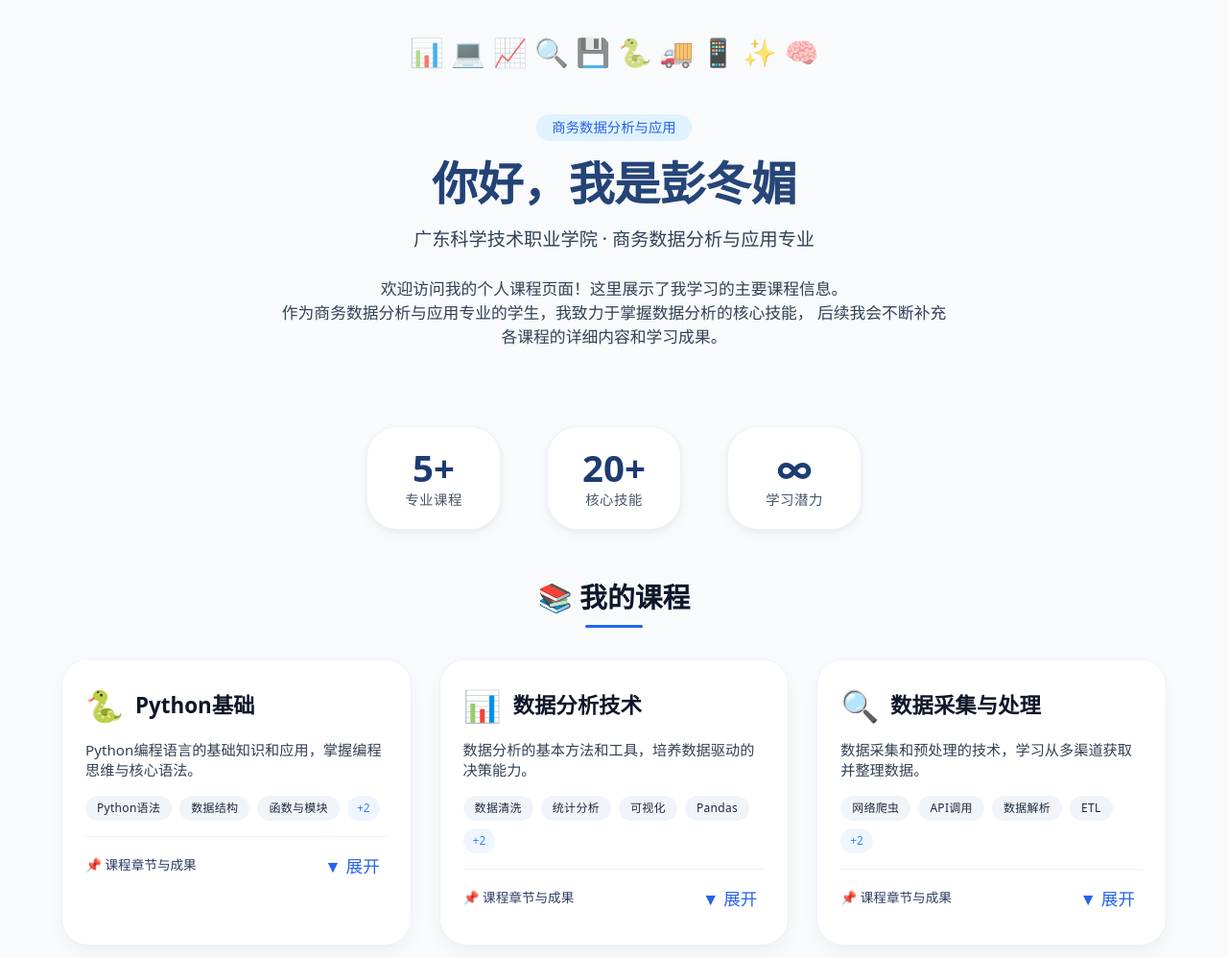
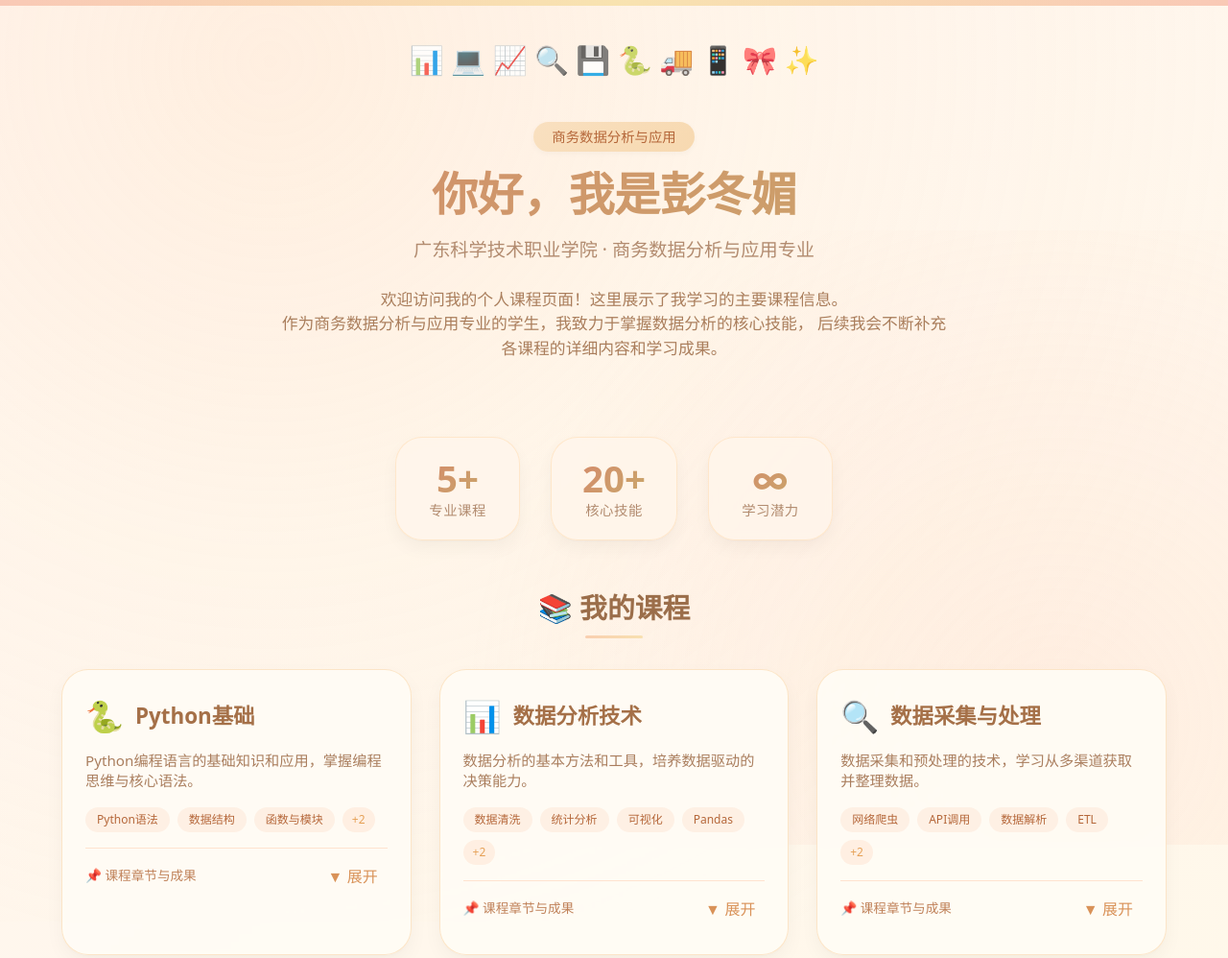
Before and after one commit to kdyvette/my-course-page, a plain HTML site: page index.html in a window 1280 px wide. Shown: the top 998 px of the page at 96% size. Drawn offline with Linux system fonts and the light colour scheme.

Commit message:
Update index.html

```diff
--- a/index.html
+++ b/index.html
@@ -13,30 +13,101 @@
 
         body {
             font-family: system-ui, -apple-system, 'Segoe UI', Roboto, 'Helvetica Neue', sans-serif;
-            background: #f8fafc;
-            color: #0f172a;
+            background: linear-gradient(145deg, #fff5f0 0%, #fff9e8 100%);
+            color: #4a3b2c;
             line-height: 1.5;
             scroll-behavior: smooth;
+            position: relative;
+        }
+
+        /* 装饰性背景光晕 */
+        body::before {
+            content: '';
+            position: fixed;
+            top: -20%;
+            left: -20%;
+            width: 140%;
+            height: 140%;
+            background: radial-gradient(circle at 30% 20%, rgba(255, 220, 180, 0.25), rgba(255, 240, 200, 0.1), transparent 70%);
+            pointer-events: none;
+            z-index: 0;
+        }
+
+        body::after {
+            content: '';
+            position: fixed;
+            bottom: -10%;
+            right: -10%;
+            width: 80%;
+            height: 80%;
+            background: radial-gradient(circle at 70% 80%, rgba(255, 200, 180, 0.2), transparent 70%);
+            pointer-events: none;
+            z-index: 0;
         }
 
         .container {
             max-width: 1200px;
             margin: 0 auto;
             padding: 0 24px;
+            position: relative;
+            z-index: 1;
         }
 
-        /* 顶部装饰图标行 */
+        /* 渐变顶部条 */
+        .top-bar {
+            position: fixed;
+            top: 0;
+            left: 0;
+            width: 100%;
+            height: 6px;
+            background: linear-gradient(90deg, #f9c9b6, #f8e3b0, #f9c9b6);
+            z-index: 100;
+        }
+
+        /* 回到顶部按钮 */
+        .back-to-top {
+            position: fixed;
+            bottom: 30px;
+            right: 20px;
+            background: linear-gradient(135deg, #f9c9b6, #f8e3b0);
+            color: #8b5e3c;
+            width: 48px;
+            height: 48px;
+            border-radius: 50%;
+            display: flex;
+            align-items: center;
+            justify-content: center;
+            cursor: pointer;
+            font-size: 1.8rem;
+            box-shadow: 0 4px 15px rgba(0,0,0,0.1);
+            transition: all 0.3s ease;
+            opacity: 0;
+            visibility: hidden;
+            z-index: 99;
+            border: none;
+        }
+
+        .back-to-top.show {
+            opacity: 1;
+            visibility: visible;
+        }
+
+        .back-to-top:hover {
+            transform: translateY(-3px);
+            box-shadow: 0 6px 20px rgba(0,0,0,0.15);
+        }
+
+        /* 头部装饰图标行 */
         .top-icons {
             display: flex;
             justify-content: center;
-            gap: 1.75rem;
+            gap: 1.5rem;
             flex-wrap: wrap;
-            padding: 2rem 1rem 1rem;
+            padding: 2.5rem 1rem 1rem;
             font-size: 1.8rem;
-            opacity: 0.7;
+            opacity: 0.8;
         }
 
-        /* 头部区域 */
         .hero {
             text-align: center;
             padding: 1rem 0 2rem;
@@ -45,7 +116,7 @@
         .hero h1 {
             font-size: 3rem;
             margin: 0.5rem 0;
-            background: linear-gradient(135deg, #1e3c72, #2b4c7c);
+            background: linear-gradient(135deg, #d48a6a, #c9a86b);
             background-clip: text;
             -webkit-background-clip: text;
             color: transparent;
@@ -54,25 +125,26 @@
 
         .hero .sub {
             font-size: 1.2rem;
-            color: #334155;
+            color: #b28b6f;
             margin-top: 0.25rem;
         }
 
         .hero .school {
             font-weight: 500;
-            color: #2563eb;
-            background: #e0f2fe;
+            background: linear-gradient(135deg, #f9e0c0, #f7d9b0);
             display: inline-block;
-            padding: 0.2rem 1rem;
-            border-radius: 30px;
+            padding: 0.3rem 1.2rem;
+            border-radius: 40px;
             font-size: 0.9rem;
+            color: #b5673a;
             margin-top: 0.75rem;
+            box-shadow: 0 2px 6px rgba(0,0,0,0.03);
         }
 
         .hero .desc {
             max-width: 700px;
             margin: 1.5rem auto 0;
-            color: #334155;
+            color: #aa7e5c;
             font-size: 1.05rem;
         }
 
@@ -80,42 +152,46 @@
         .stats {
             display: flex;
             justify-content: center;
-            gap: 3rem;
+            gap: 2rem;
             flex-wrap: wrap;
             margin: 3rem 0;
             text-align: center;
         }
 
         .stat-card {
-            background: white;
+            background: rgba(255, 245, 235, 0.8);
+            backdrop-filter: blur(4px);
             padding: 1.2rem 2rem;
-            border-radius: 32px;
-            box-shadow: 0 8px 20px rgba(0,0,0,0.02), 0 2px 6px rgba(0,0,0,0.05);
-            min-width: 140px;
+            border-radius: 28px;
+            box-shadow: 0 8px 18px rgba(0,0,0,0.04), 0 1px 2px rgba(0,0,0,0.03);
+            min-width: 130px;
             transition: all 0.2s;
-            border: 1px solid #eef2ff;
+            border: 1px solid rgba(255, 225, 190, 0.7);
         }
 
         .stat-number {
             font-size: 2.4rem;
             font-weight: 700;
-            color: #1e3c72;
+            background: linear-gradient(135deg, #d48a6a, #c9a86b);
+            background-clip: text;
+            -webkit-background-clip: text;
+            color: transparent;
             line-height: 1.2;
         }
 
         .stat-label {
             font-size: 0.9rem;
-            color: #475569;
+            color: #b28b6f;
             letter-spacing: 0.5px;
         }
 
-        /* 课程区域 */
         .section-title {
             font-size: 1.8rem;
             font-weight: 600;
             text-align: center;
             margin: 3rem 0 2rem;
             position: relative;
+            color: #9b6e4a;
         }
 
         .section-title:after {
@@ -123,7 +199,7 @@
             display: block;
             width: 60px;
             height: 3px;
-            background: #2563eb;
+            background: linear-gradient(90deg, #f9cfb0, #f8e0b0);
             margin: 0.5rem auto 0;
             border-radius: 4px;
         }
@@ -135,21 +211,23 @@
             margin-bottom: 2rem;
         }
 
-        /* 课程卡片 ———— 带展开效果和技能标签 */
+        /* 课程卡片 ———— 圆角20px + 柔和阴影 + hover上浮 */
         .course-card {
-            background: white;
+            background: rgba(255, 252, 245, 0.9);
+            backdrop-filter: blur(2px);
             border-radius: 28px;
             padding: 1.5rem;
-            box-shadow: 0 10px 25px -5px rgba(0,0,0,0.05), 0 2px 4px -1px rgba(0,0,0,0.01);
-            transition: all 0.25s ease;
-            border: 1px solid #eef2ff;
+            box-shadow: 0 8px 20px rgba(0,0,0,0.04), 0 2px 4px rgba(0,0,0,0.02);
+            transition: all 0.3s cubic-bezier(0.2, 0, 0, 1);
+            border: 1px solid rgba(250, 215, 170, 0.6);
             cursor: pointer;
         }
 
         .course-card:hover {
-            transform: translateY(-5px);
-            box-shadow: 0 20px 30px -12px rgba(0,0,0,0.1);
-            border-color: #cbdff2;
+            transform: translateY(-8px);
+            box-shadow: 0 20px 30px -12px rgba(0,0,0,0.12);
+            border-color: #fce2be;
+            background: rgba(255, 254, 250, 0.98);
         }
 
         .card-header {
@@ -166,16 +244,16 @@
         .card-header h3 {
             font-size: 1.4rem;
             font-weight: 600;
+            color: #a57048;
         }
 
         .course-desc {
-            color: #334155;
+            color: #aa7e5e;
             margin: 0.5rem 0 1rem;
             font-size: 0.95rem;
             line-height: 1.4;
         }
 
-        /* 技能标签组 */
         .skill-tags {
             display: flex;
             flex-wrap: wrap;
@@ -184,53 +262,51 @@
         }
 
         .skill-tag {
-            background: #f1f5f9;
-            color: #1e293b;
+            background: #fef0e4;
+            color: #b5673a;
             padding: 4px 12px;
             border-radius: 30px;
             font-size: 0.75rem;
             font-weight: 500;
-            letter-spacing: 0.3px;
         }
 
         .extra-skills {
             font-size: 0.75rem;
-            color: #3b82f6;
+            color: #e6a157;
             font-weight: 500;
-            background: #eff6ff;
+            background: #ffefe2;
             padding: 4px 10px;
             border-radius: 30px;
         }
 
-        /* 展开/收起区域 */
         .expand-section {
             margin-top: 1rem;
-            border-top: 1px solid #eef2ff;
+            border-top: 1px solid #ffe3cf;
             padding-top: 0.8rem;
             display: flex;
             justify-content: space-between;
             align-items: center;
             font-size: 0.85rem;
-            color: #2c3e66;
+            color: #c0825a;
         }
 
         .expand-btn {
             background: none;
             border: none;
-            font-size: 1.1rem;
+            font-size: 1rem;
             cursor: pointer;
-            color: #2563eb;
+            color: #d99258;
             font-weight: 500;
             display: flex;
             align-items: center;
             gap: 5px;
-            padding: 4px 8px;
+            padding: 4px 10px;
             border-radius: 30px;
             transition: background 0.2s;
         }
 
         .expand-btn:hover {
-            background: #eef2ff;
+            background: #ffe8dc;
         }
 
         .detail-content {
@@ -238,20 +314,19 @@
             overflow: hidden;
             transition: max-height 0.4s ease-out;
             margin-top: 0.5rem;
-            background: #f9fbfe;
-            border-radius: 18px;
+            background: #fffaf5;
+            border-radius: 20px;
             padding: 0 1rem;
-            color: #2d3a5e;
+            color: #aa7a54;
             font-size: 0.9rem;
         }
 
         .detail-content.show {
-            max-height: 180px;   /* 足够展示详情 */
+            max-height: 200px;
             padding: 0.8rem 1rem;
             margin-top: 0.8rem;
         }
 
-        /* 学习路径 */
         .path-grid {
             display: flex;
             flex-wrap: wrap;
@@ -261,20 +336,21 @@
         }
 
         .path-item {
-            background: white;
+            background: rgba(255, 248, 240, 0.8);
+            backdrop-filter: blur(2px);
             flex: 1;
-            min-width: 180px;
+            min-width: 170px;
             padding: 1.4rem 1rem;
-            border-radius: 32px;
+            border-radius: 28px;
             text-align: center;
             box-shadow: 0 4px 12px rgba(0,0,0,0.02);
-            border: 1px solid #e2e8f0;
+            border: 1px solid #f7e3cf;
             transition: all 0.2s;
         }
 
         .path-step {
-            background: #2563eb10;
-            color: #2563eb;
+            background: #ffe1c6;
+            color: #b5673a;
             width: 36px;
             height: 36px;
             line-height: 36px;
@@ -286,14 +362,15 @@
 
         .path-item h4 {
             margin: 0.5rem 0;
+            color: #a06e48;
         }
 
         footer {
             text-align: center;
             padding: 2rem 0 3rem;
-            border-top: 1px solid #e2e8f0;
+            border-top: 1px solid #f7e3cf;
             margin-top: 2rem;
-            color: #5b6e8c;
+            color: #c4966c;
             font-size: 0.85rem;
         }
 
@@ -307,18 +384,21 @@
             .stats {
                 gap: 1rem;
             }
+            .course-card:hover {
+                transform: translateY(-4px);
+            }
         }
     </style>
 </head>
 <body>
+<div class="top-bar"></div>
+<button class="back-to-top" id="backToTop" aria-label="回到顶部">↑</button>
 
 <div class="container">
-    <!-- 顶部装饰图标 (对标参考网站的图标行) -->
     <div class="top-icons">
-        📊 💻 📈 🔍 💾 🐍 🚚 📱 ✨ 🧠
+        📊 💻 📈 🔍 💾 🐍 🚚 📱 🎀 ✨
     </div>
 
-    <!-- 个人简介头部 -->
     <div class="hero">
         <div class="school">商务数据分析与应用</div>
         <h1>你好，我是彭冬媚</h1>
@@ -330,20 +410,15 @@
         </div>
     </div>
 
-    <!-- 统计卡片模块 (完整实现) -->
     <div class="stats">
         <div class="stat-card"><div class="stat-number">5+</div><div class="stat-label">专业课程</div></div>
         <div class="stat-card"><div class="stat-number">20+</div><div class="stat-label">核心技能</div></div>
         <div class="stat-card"><div class="stat-number">∞</div><div class="stat-label">学习潜力</div></div>
     </div>
 
-    <!-- 课程列表模块 (带技能标签 + 展开内容) -->
     <div class="section-title">📚 我的课程</div>
-    <div class="courses-grid" id="coursesGrid">
-        <!-- 课程卡片会由js动态生成 确保结构和参考网站一致: 技能标签 + 详情展开 -->
-    </div>
+    <div class="courses-grid" id="coursesGrid"></div>
 
-    <!-- 学习路径 -->
     <div class="section-title">🗺️ 学习路径</div>
     <div class="path-grid">
         <div class="path-item"><div class="path-step">1</div><h4>基础阶段</h4><p>Python基础、数据库原理</p></div>
@@ -353,61 +428,18 @@
     </div>
 
     <footer>
-        © 2025 彭冬媚 | 商务数据分析课程主页 | 持续更新中 ✨
+        © 彭冬媚 | 商务数据分析课程主页 | ins温柔风 · 持续更新 ✨
     </footer>
 </div>
 
 <script>
-    // 课程数据：包含技能标签 和 详情内容
     const courses = [
-        {
-            emoji: "🐍",
-            title: "Python基础",
-            desc: "Python编程语言的基础知识和应用，掌握编程思维与核心语法。",
-            skills: ["Python语法", "数据结构", "函数与模块"],
-            extra: "+2",
-            detail: "✅ 学习变量与数据类型\n✅ 掌握条件判断与循环\n✅ 函数定义与文件操作\n✅ 数据科学常用库入门"
-        },
-        {
-            emoji: "📊",
-            title: "数据分析技术",
-            desc: "数据分析的基本方法和工具，培养数据驱动的决策能力。",
-            skills: ["数据清洗", "统计分析", "可视化", "Pandas"],
-            extra: "+2",
-            detail: "✅ 数据预处理技术\n✅ 描述性统计与推断\n✅ 图表洞察与报告撰写\n✅ 真实数据集案例实战"
-        },
-        {
-            emoji: "🔍",
-            title: "数据采集与处理",
-            desc: "数据采集和预处理的技术，学习从多渠道获取并整理数据。",
-            skills: ["网络爬虫", "API调用", "数据解析", "ETL"],
-            extra: "+2",
-            detail: "✅ Requests/BeautifulSoup爬虫\n✅ API认证与数据抓取\n✅ 数据清洗与格式统一\n✅ 大规模数据采集策略"
-        },
-        {
-            emoji: "🚚",
-            title: "供应链数据分析",
-            desc: "供应链管理中的数据分析应用，提升运营效率与决策水平。",
-            skills: ["供应链管理", "需求预测", "库存优化"],
-            extra: "+2",
-            detail: "✅ 预测方法与时间序列\n✅ 安全库存与服务水平\n✅ 物流路径规划\n✅ 供应链KPI设计"
-        },
-        {
-            emoji: "💾",
-            title: "数据库原理与应用",
-            desc: "数据库的基本原理和应用，掌握数据存储与管理的核心技术。",
-            skills: ["SQL语言", "数据库设计", "事务管理"],
-            extra: "+2",
-            detail: "✅ MySQL/PostgreSQL基础\n✅ 多表联查与索引优化\n✅ 范式与建模案例\n✅ 数据库备份与权限"
-        },
-        {
-            emoji: "💰",
-            title: "财务数据分析",
-            desc: "财务数据的分析方法和应用，理解业务经营状况。",
-            skills: ["财务报表分析", "财务指标", "数据可视化"],
-            extra: "+2",
-            detail: "✅ 三大报表解读与分析\n✅ 偿债、盈利、营运能力\n✅ Power BI/Excel 仪表板\n✅ 财务风险识别"
-        }
+        { emoji: "🐍", title: "Python基础", desc: "Python编程语言的基础知识和应用，掌握编程思维与核心语法。", skills: ["Python语法", "数据结构", "函数与模块"], extra: "+2", detail: "✅ 学习变量与数据类型<br>✅ 掌握条件判断与循环<br>✅ 函数定义与文件操作<br>✅ 数据科学常用库入门" },
+        { emoji: "📊", title: "数据分析技术", desc: "数据分析的基本方法和工具，培养数据驱动的决策能力。", skills: ["数据清洗", "统计分析", "可视化", "Pandas"], extra: "+2", detail: "✅ 数据预处理技术<br>✅ 描述性统计与推断<br>✅ 图表洞察与报告撰写<br>✅ 真实数据集案例实战" },
+        { emoji: "🔍", title: "数据采集与处理", desc: "数据采集和预处理的技术，学习从多渠道获取并整理数据。", skills: ["网络爬虫", "API调用", "数据解析", "ETL"], extra: "+2", detail: "✅ Requests/BeautifulSoup爬虫<br>✅ API认证与数据抓取<br>✅ 数据清洗与格式统一<br>✅ 大规模数据采集策略" },
+        { emoji: "🚚", title: "供应链数据分析", desc: "供应链管理中的数据分析应用，提升运营效率与决策水平。", skills: ["供应链管理", "需求预测", "库存优化"], extra: "+2", detail: "✅ 预测方法与时间序列<br>✅ 安全库存与服务水平<br>✅ 物流路径规划<br>✅ 供应链KPI设计" },
+        { emoji: "💾", title: "数据库原理与应用", desc: "数据库的基本原理和应用，掌握数据存储与管理的核心技术。", skills: ["SQL语言", "数据库设计", "事务管理"], extra: "+2", detail: "✅ MySQL/PostgreSQL基础<br>✅ 多表联查与索引优化<br>✅ 范式与建模案例<br>✅ 数据库备份与权限" },
+        { emoji: "💰", title: "财务数据分析", desc: "财务数据的分析方法和应用，理解业务经营状况。", skills: ["财务报表分析", "财务指标", "数据可视化"], extra: "+2", detail: "✅ 三大报表解读与分析<br>✅ 偿债、盈利、营运能力<br>✅ Power BI/Excel 仪表板<br>✅ 财务风险识别" }
     ];
 
     function buildCourses() {
@@ -415,17 +447,13 @@
         if (!container) return;
         container.innerHTML = '';
         courses.forEach((course, idx) => {
-            // 创建卡片
             const card = document.createElement('div');
             card.className = 'course-card';
-            // 技能标签html
             let skillsHtml = '';
             course.skills.forEach(skill => {
                 skillsHtml += `<span class="skill-tag">${skill}</span>`;
             });
             skillsHtml += `<span class="extra-skills">${course.extra}</span>`;
-
-            // 展开详情区域独立ID
             const detailId = `detail-${idx}`;
             card.innerHTML = `
                 <div class="card-header">
@@ -433,41 +461,41 @@
                     <h3>${course.title}</h3>
                 </div>
                 <div class="course-desc">${course.desc}</div>
-                <div class="skill-tags">
-                    ${skillsHtml}
-                </div>
+                <div class="skill-tags">${skillsHtml}</div>
                 <div class="expand-section">
                     <span>📌 课程章节与成果</span>
                     <button class="expand-btn" data-detail="${detailId}">▼ 展开</button>
                 </div>
-                <div id="${detailId}" class="detail-content">
-                    ${course.detail.replace(/\n/g, '<br>')}
-                </div>
+                <div id="${detailId}" class="detail-content">${course.detail}</div>
             `;
             container.appendChild(card);
         });
-
-        // 绑定所有展开按钮事件 (实现“展开/收起”，对标原站交互)
-        const btns = document.querySelectorAll('.expand-btn');
-        btns.forEach(btn => {
+        document.querySelectorAll('.expand-btn').forEach(btn => {
             btn.addEventListener('click', (e) => {
                 e.stopPropagation();
                 const targetId = btn.getAttribute('data-detail');
                 const detailDiv = document.getElementById(targetId);
                 if (detailDiv) {
                     detailDiv.classList.toggle('show');
-                    // 改变按钮文字 模仿原站 ▼ / ▲
-                    if (detailDiv.classList.contains('show')) {
-                        btn.innerHTML = '▲ 收起';
-                    } else {
-                        btn.innerHTML = '▼ 展开';
-                    }
+                    btn.innerHTML = detailDiv.classList.contains('show') ? '▲ 收起' : '▼ 展开';
                 }
             });
         });
     }
 
-    // 页面加载时执行
+    // 回到顶部逻辑
+    const backBtn = document.getElementById('backToTop');
+    window.addEventListener('scroll', () => {
+        if (window.scrollY > 300) {
+            backBtn.classList.add('show');
+        } else {
+            backBtn.classList.remove('show');
+        }
+    });
+    backBtn.addEventListener('click', () => {
+        window.scrollTo({ top: 0, behavior: 'smooth' });
+    });
+
     window.addEventListener('DOMContentLoaded', buildCourses);
 </script>
 </body>
```
